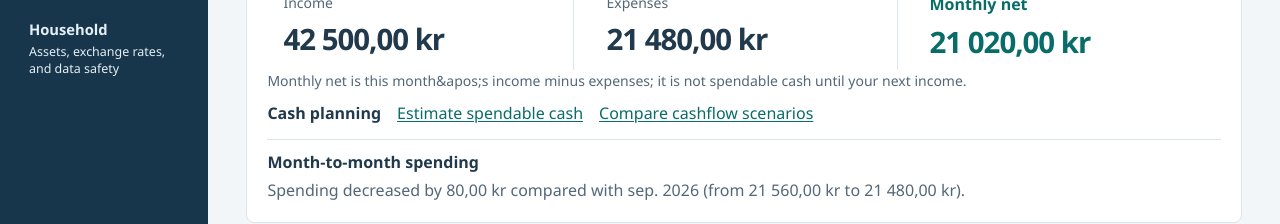
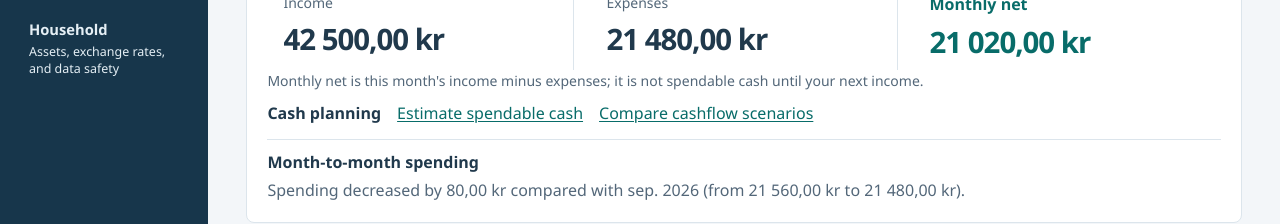
Before and after one commit to DanielESolbakk/budget, a React (Vite) app: page / in a window 1280 px wide. Shown: the part 416-640 px from the top of the page. Built offline with nearby package versions, Linux system fonts and the light colour scheme.

Commit message:
fix(dashboard): render monthly-net apostrophe
Co-authored-by: Copilot <223556219+Copilot@users.noreply.github.com>

```diff
--- a/src/renderer/dashboard/MonthlyTotalsSection.tsx
+++ b/src/renderer/dashboard/MonthlyTotalsSection.tsx
@@ -100,7 +100,7 @@ export function MonthlyTotalsSection({
       <p className="monthly-net-meaning">
         {isPaydayPeriod
           ? "Period net is this reporting period's income minus expenses; it is not spendable cash until your next income."
-          : "Monthly net is this month&apos;s income minus expenses; it is not spendable cash until your next income."}
+          : "Monthly net is this month's income minus expenses; it is not spendable cash until your next income."}
       </p>
       <CashPlanningNavigation onOpenPlanningTools={onOpenPlanningTools} />
       <MonthlyComparisonSummary viewContract={viewContract} refreshKey={refreshKey} />
```
